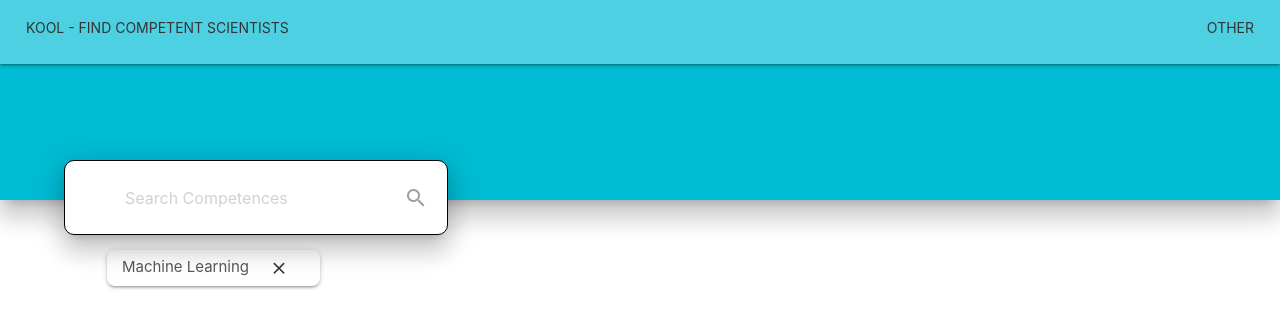
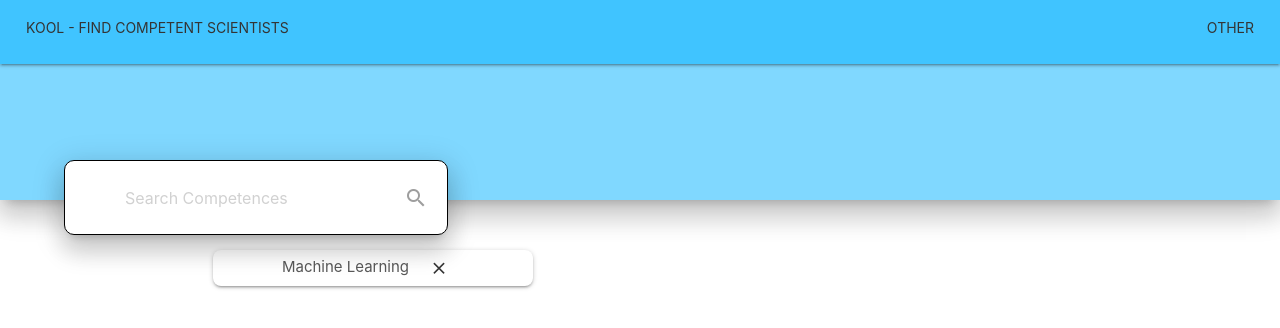
Before and after one commit to PaulKMueller/kool, a Django app: page /results/ in a window 1280 px wide. Shown: the top 328 px of the page. Run offline with Django 4.2, Linux system fonts and the light colour scheme; parts of the project's set-up code (start-up, migrations or seed data) failed here and were passed over; some libraries are stand-ins or nearby versions.

Commit message:
[feature] new color and feinheiten

```diff
--- a/kool/templates/base.html
+++ b/kool/templates/base.html
@@ -20,7 +20,20 @@
 <body>
     <!--JavaScript at end of body for optimized loading-->
     <script type="text/javascript" src="js/materialize.min.js"></script>
-    {% block content %}
+
+    <div class="navbar-fixed light-blue accent-1 z-depth-4" style="width: 100%; height: 200px; position: fixed">
+      <nav class="nav-wrapper light-blue accent-2 z-depth-1" style="padding-left: 10px; padding-top: 10px; padding-right: 10px">
+          <ul id="nav-bar">
+              <button onclick="" class="btn-flat transparent left">KOOL - Find competent scientists</button>
+              <button onclick="" class="btn-flat transparent right">other</button>
+          </ul>
+      </nav>
+      {% block under_nav_bar %}
+
+      {% endblock%}
+    </div>
+
+    {% block main_content %}
 
     {% endblock%}
 </body>
--- a/kool/templates/competence_categories.html
+++ b/kool/templates/competence_categories.html
@@ -1,4 +1,4 @@
-{% extends 'base.html' %} {% block content %}
+{% extends 'base.html' %} {% block main_content %}
 <div style="width: 100%">
   <h1 class="blue">KOOL - Find competente scientists</h1>
   <div class="row">
--- a/kool/templates/computer_science.html
+++ b/kool/templates/computer_science.html
@@ -1,4 +1,4 @@
-{% extends 'base.html' %} {% block content %}
+{% extends 'base.html' %} {% block main_content %}
 <div style="width: 100%">
   <div>
     <p>&lt- View categories</p>
--- a/kool/templates/home.html
+++ b/kool/templates/home.html
@@ -1,6 +1,6 @@
 {% extends 'base.html' %}
 
-{% block content %}
+{% block main_content %}
 
 <html>
     <head>
--- a/kool/templates/result_page.html
+++ b/kool/templates/result_page.html
@@ -1,14 +1,9 @@
 {% extends 'base.html' %}
 
-{% block content %}
 
-<div class="navbar-fixed cyan z-depth-4" style="width: 100%; height: 200px; position: fixed">
-    <nav class="nav-wrapper cyan lighten-2 z-depth-1" style="padding-left: 10px; padding-top: 10px; padding-right: 10px">
-        <ul id="nav-bar">
-            <button onclick="" class="btn-flat transparent left">KOOL - Find competent scientists</button>
-            <button onclick="" class="btn-flat transparent right">other</button>
-        </ul>
-    </nav>
+
+
+{% block under_nav_bar %}
     <div class="nav-wrapper white z-depth-4 roundedcorners" style="bottom: -35px; left: 5%; position: absolute; width: 30%; height: 75px; border: 1px black; border-style: solid; align-items: center; display: flex; border-radius: 10px">
         <form style="flex: 100">
             <div class="input-field" style="position: relative">
@@ -20,11 +15,13 @@
             </div>
         </form>
     </div>
-</div>
+{% endblock %}
+
+{% block main_content %}
 <div class="container transparent" style="margin-top: 235px; width: 100%">
     <div class="nav-bar row" style="width: 100%; margin-top: 15px">
         <form>
-            <div class="container col s2 offset-s1 z-depth-1 white left roundedcorners" style="border-radius: 8px; justify-content: space-between">
+            <div class="container col s3 offset-s2 z-depth-1 white left roundedcorners" style="border-radius: 8px; justify-content: space-between">
                 Machine Learning
                 <button class="btn-flat"> <i class="material-icons">close</i> </button>
             </div>
```
Also changed, not shown: kool/templates/navbar.html (added).
